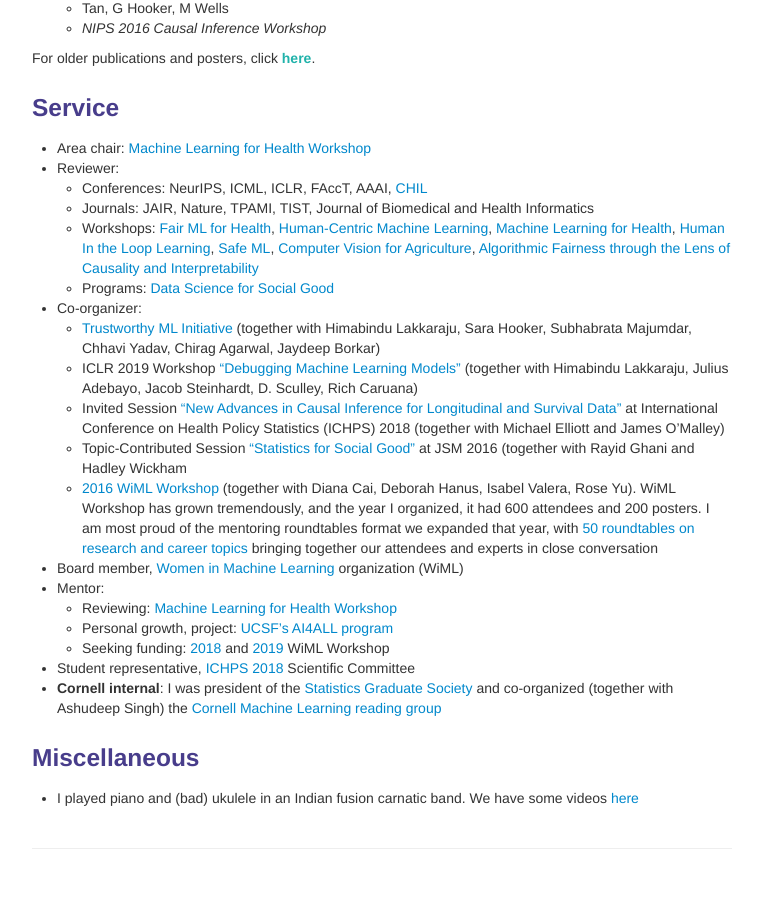
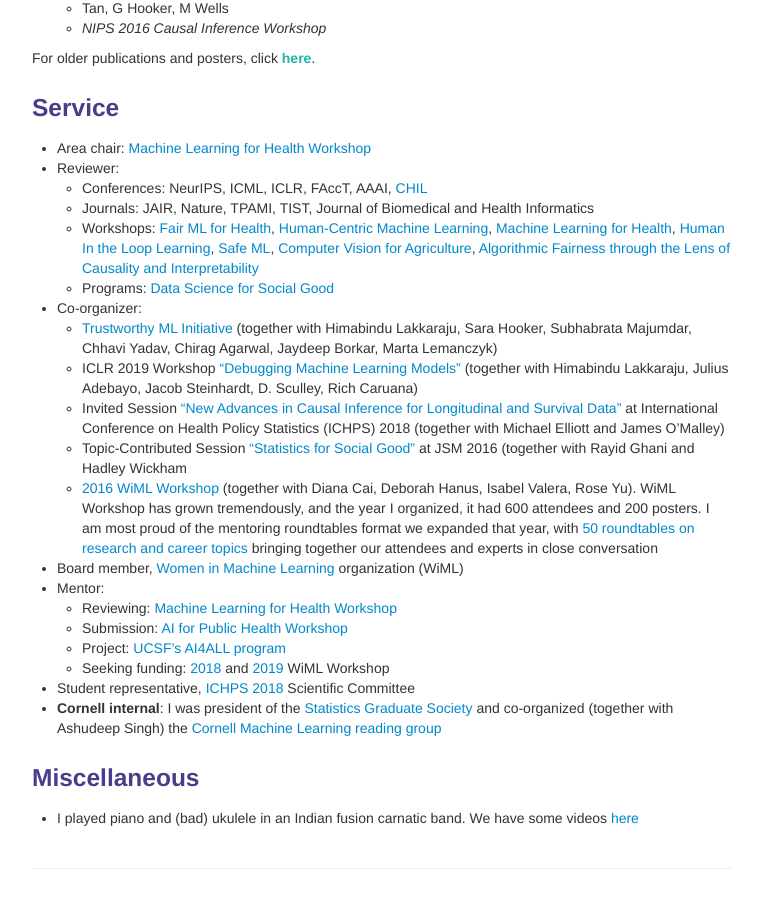
Before and after one commit to shftan/shftan.github.io, a Jekyll site: the page built from index.md, in a window 1280 px wide and 900 px high, scrolled down 2283 px. Shown: the whole window, without its empty margins (258-1020 px from the left). Built offline with Jekyll 4.4.1, drawn with Linux system fonts in a browser that asks for light colours.

Commit message:
Update index.md

```diff
--- a/index.md
+++ b/index.md
@@ -123,7 +123,7 @@ For older publications and posters, click <a class="paper" href="olderpublicatio
   - Workshops: [Fair ML for Health](https://www.fairmlforhealth.com/), [Human-Centric Machine Learning](https://sites.google.com/view/hcml-2019), [Machine Learning for Health](https://ml4health.github.io/2019/), [Human In the Loop Learning](https://sites.google.com/view/hill2019/home), [Safe ML](https://sites.google.com/view/safeml-iclr2019/home), [Computer Vision for Agriculture](https://www.cv4gc.org/cv4a2020/), [Algorithmic Fairness through the Lens of Causality and Interpretability](https://www.afciworkshop.org/)
   - Programs: <a href="http://www.dssgfellowship.org/">Data Science for Social Good</a>
 - Co-organizer:
-  - [Trustworthy ML Initiative](https://www.trustworthyml.org/) (together with Himabindu Lakkaraju, Sara Hooker, Subhabrata Majumdar, Chhavi Yadav, Chirag Agarwal, Jaydeep Borkar)
+  - [Trustworthy ML Initiative](https://www.trustworthyml.org/) (together with Himabindu Lakkaraju, Sara Hooker, Subhabrata Majumdar, Chhavi Yadav, Chirag Agarwal, Jaydeep Borkar, Marta Lemanczyk)
   - ICLR 2019 Workshop [“Debugging Machine Learning Models”](https://iclr.cc/Conferences/2019/Schedule?showEvent=628) (together with Himabindu Lakkaraju, Julius Adebayo, Jacob Steinhardt, D. Sculley, Rich Caruana)
   - Invited Session ["New Advances in Causal Inference for Longitudinal and Survival Data"](http://ww2.amstat.org/meetings/ichps/2018/onlineprogram/Program.cfm) at International Conference on Health Policy Statistics (ICHPS) 2018 (together with Michael Elliott and James O'Malley)
   - Topic-Contributed Session ["Statistics for Social Good"](http://shftan.github.io/jsmsocialgood/) at JSM 2016 (together with Rayid Ghani and Hadley Wickham
@@ -131,7 +131,8 @@ For older publications and posters, click <a class="paper" href="olderpublicatio
 - Board member, [Women in Machine Learning](https://wimlworkshop.org) organization (WiML)
 - Mentor:
   - Reviewing: [Machine Learning for Health Workshop](https://ml4health.github.io/2020/)
-  - Personal growth, project: [UCSF's AI4ALL program](http://ai4all.ucsf.edu/)
+  - Submission: [AI for Public Health Workshop](https://aiforpublichealth.github.io/)
+  - Project: [UCSF's AI4ALL program](http://ai4all.ucsf.edu/)
   - Seeking funding: [2018](https://wimlworkshop.org/2018/program/) and [2019](https://wimlworkshop.org/2019/program/) WiML Workshop
 - Student representative, [ICHPS 2018](http://ww2.amstat.org/meetings/ichps/2018/) Scientific Committee
 - **Cornell internal**: I was president of the [Statistics Graduate Society](https://stat.cornell.edu/about-us/sgs) and co-organized (together with Ashudeep Singh) the [Cornell Machine Learning reading group](http://wiki.cs.cornell.edu/index.php?title=Machine_Learning_Discussion_Group)
```
